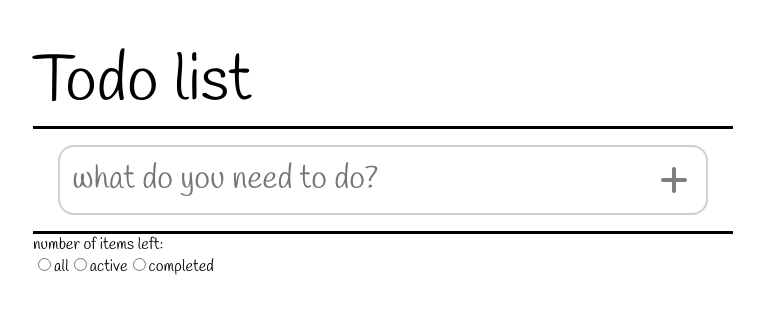
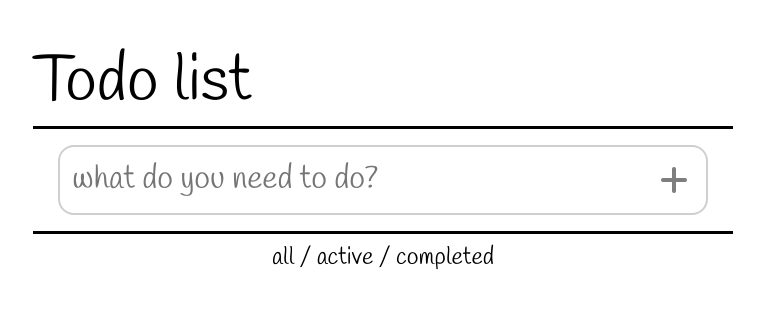
Before and after one commit to mrcxmrj/todo, a React (Create React App) app: page / in a window 1280 px wide. Shown: the top 314 px of the page, without its empty margins (257-1021 px from the left). Built offline with nearby package versions, Linux system fonts and the light colour scheme.

Commit message:
styled footer

```diff
--- a/src/components/todoapp.css
+++ b/src/components/todoapp.css
@@ -121,3 +121,24 @@ button {
     align-items: center;
     flex-wrap: wrap;
 }
+
+.footer {
+    text-align: center;
+    padding: 0.5rem;
+}
+
+.filter {
+    font-size: 1.5rem;
+}
+
+.filter > label {
+    cursor: pointer;
+}
+
+input[type="radio"] {
+    display: none;
+}
+
+input[type="radio"]:checked + label {
+    color: var(--secondary-color);
+}
--- a/src/components/todoapp.js
+++ b/src/components/todoapp.js
@@ -80,7 +80,7 @@ export class TodoApp extends React.Component {
                 <TodoFilter
                     removeCompleted={this.removeCompleted}
                     switchFiltering={this.switchFiltering}
-                    todos={this.state.todos}
+                    todosLength={this.state.todos.length}
                 />
             </div>
         );
--- a/src/components/todofilter.js
+++ b/src/components/todofilter.js
@@ -8,7 +8,6 @@ export class TodoFilter extends React.Component {
     render() {
         return (
             <div className="footer">
-                number of items left:
                 <div className="filter">
                     <input
                         type="radio"
@@ -18,7 +17,7 @@ export class TodoFilter extends React.Component {
                         onChange={this.handleOptionChange}
                     />
                     <label htmlFor="all">all</label>
-
+                    {" / "}
                     <input
                         type="radio"
                         name="filter"
@@ -27,7 +26,7 @@ export class TodoFilter extends React.Component {
                         onChange={this.handleOptionChange}
                     />
                     <label htmlFor="active">active</label>
-
+                    {" / "}
                     <input
                         type="radio"
                         name="filter"
@@ -37,7 +36,7 @@ export class TodoFilter extends React.Component {
                     />
                     <label htmlFor="completed">completed</label>
                 </div>
-                {this.props.todos.length === 0 ? null : (
+                {this.props.todosLength === 0 ? null : (
                     <button onClick={this.props.removeCompleted}>
                         clear completed
                     </button>
```
